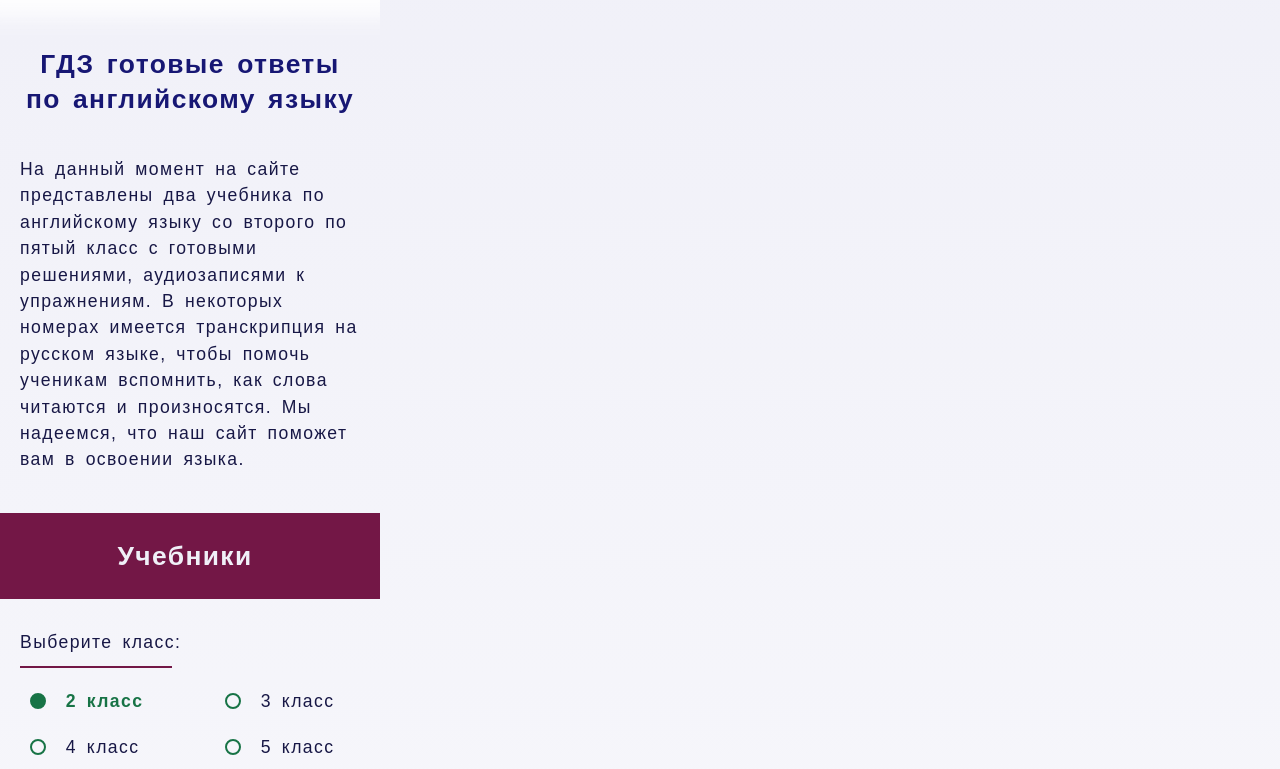
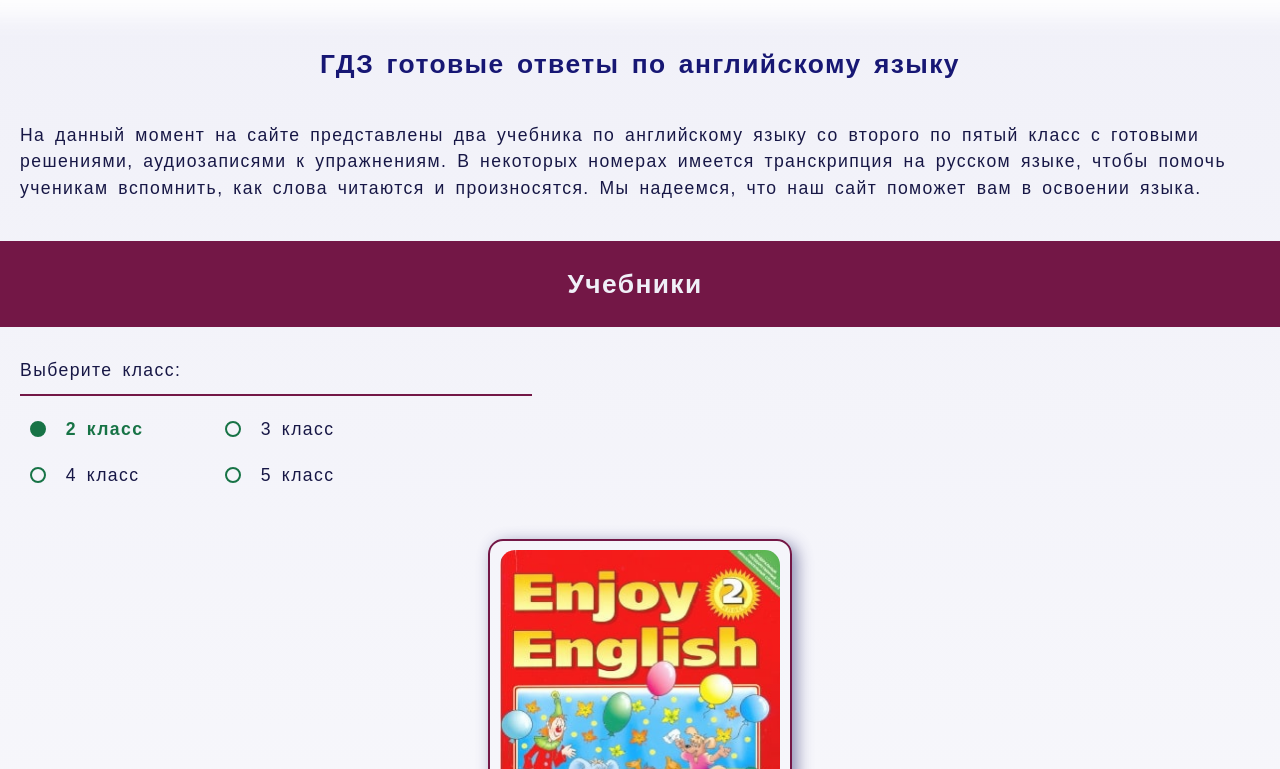
Before and after one commit to kulonik/english-gdz, a website: page index.html in a window 1280 px wide. Shown: the part 127-896 px from the top of the page. Drawn offline with nearby package versions, Linux system fonts and the light colour scheme; a web font is replaced by a local one.

Commit message:
fix: change width of wrapper to auto

```diff
--- a/css/style.css
+++ b/css/style.css
@@ -39,8 +39,7 @@ body {
 
 .wrapper {
   position: relative;
-  max-width: 390px;
-  width: 380px;
+  width: auto;
   overflow-x: hidden;
 }
 
```
